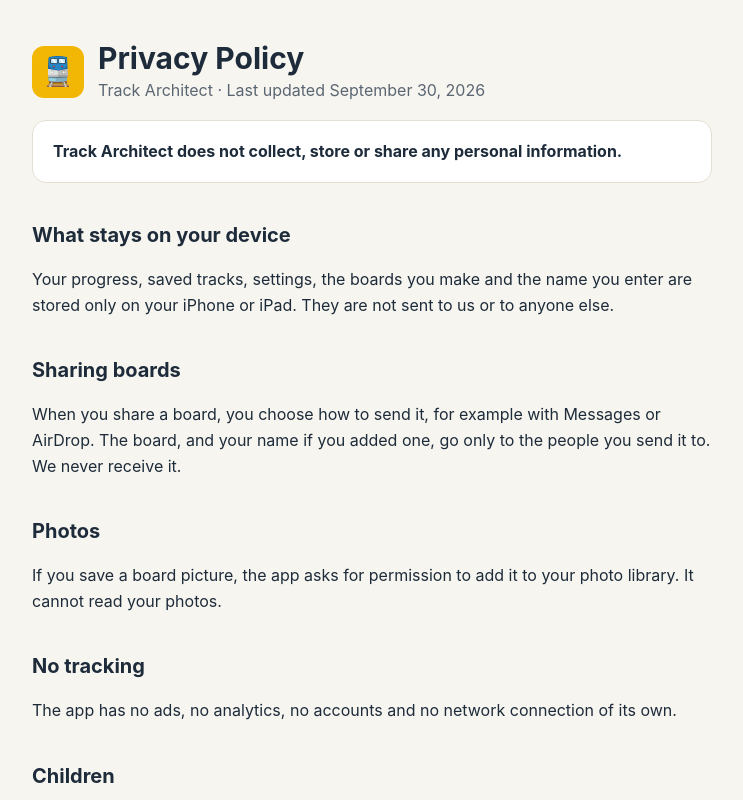
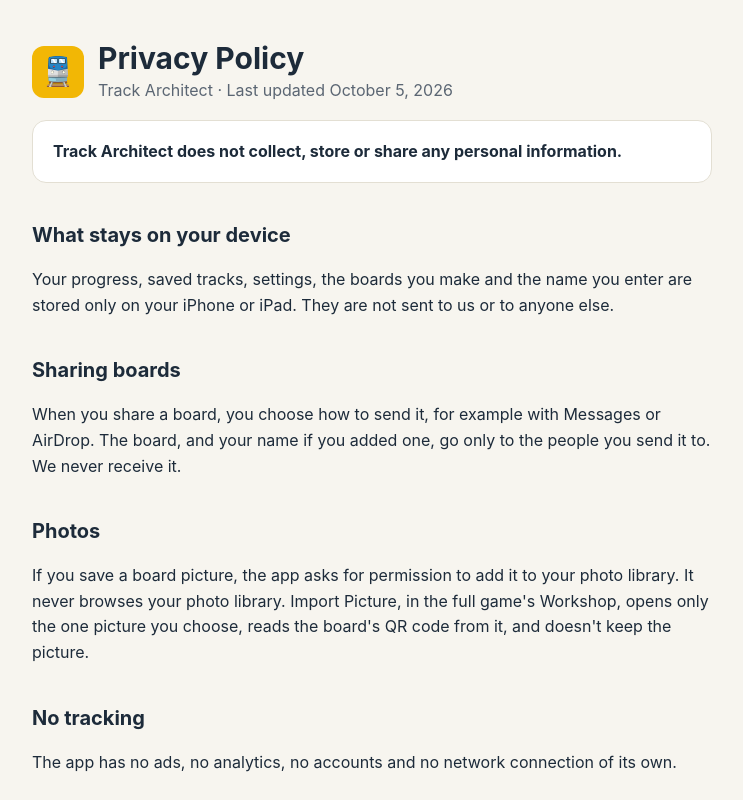
Before and after one commit to tywangdev/track-architect, a plain HTML site: page privacy.html in a window 1280 px wide. Shown: the top 800 px of the page, without its empty margins (268-1011 px from the left). Drawn offline with Linux system fonts and the light colour scheme.

Commit message:
Privacy: describe exactly how Import Picture uses a photo

```diff
--- a/privacy.html
+++ b/privacy.html
@@ -13,7 +13,7 @@
     <div class="mark" aria-hidden="true">🚆</div>
     <div>
       <h1>Privacy Policy</h1>
-      <p class="tag">Track Architect · Last updated September 30, 2026</p>
+      <p class="tag">Track Architect · Last updated October 5, 2026</p>
     </div>
   </header>
 
@@ -26,7 +26,7 @@
   <p>When you share a board, you choose how to send it, for example with Messages or AirDrop. The board, and your name if you added one, go only to the people you send it to. We never receive it.</p>
 
   <h2>Photos</h2>
-  <p>If you save a board picture, the app asks for permission to add it to your photo library. It cannot read your photos.</p>
+  <p>If you save a board picture, the app asks for permission to add it to your photo library. It never browses your photo library. Import Picture, in the full game's Workshop, opens only the one picture you choose, reads the board's QR code from it, and doesn't keep the picture.</p>
 
   <h2>No tracking</h2>
   <p>The app has no ads, no analytics, no accounts and no network connection of its own.</p>
```
